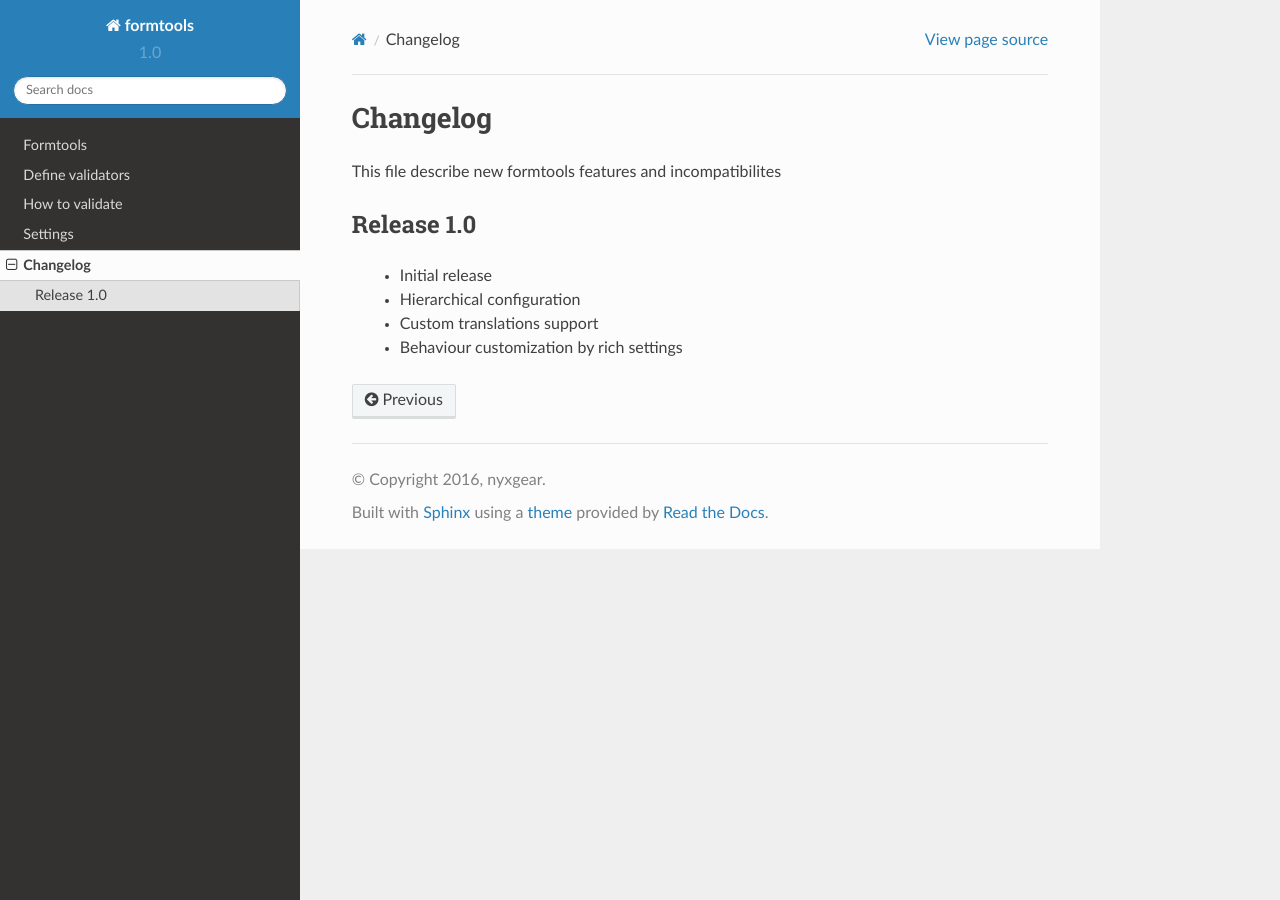
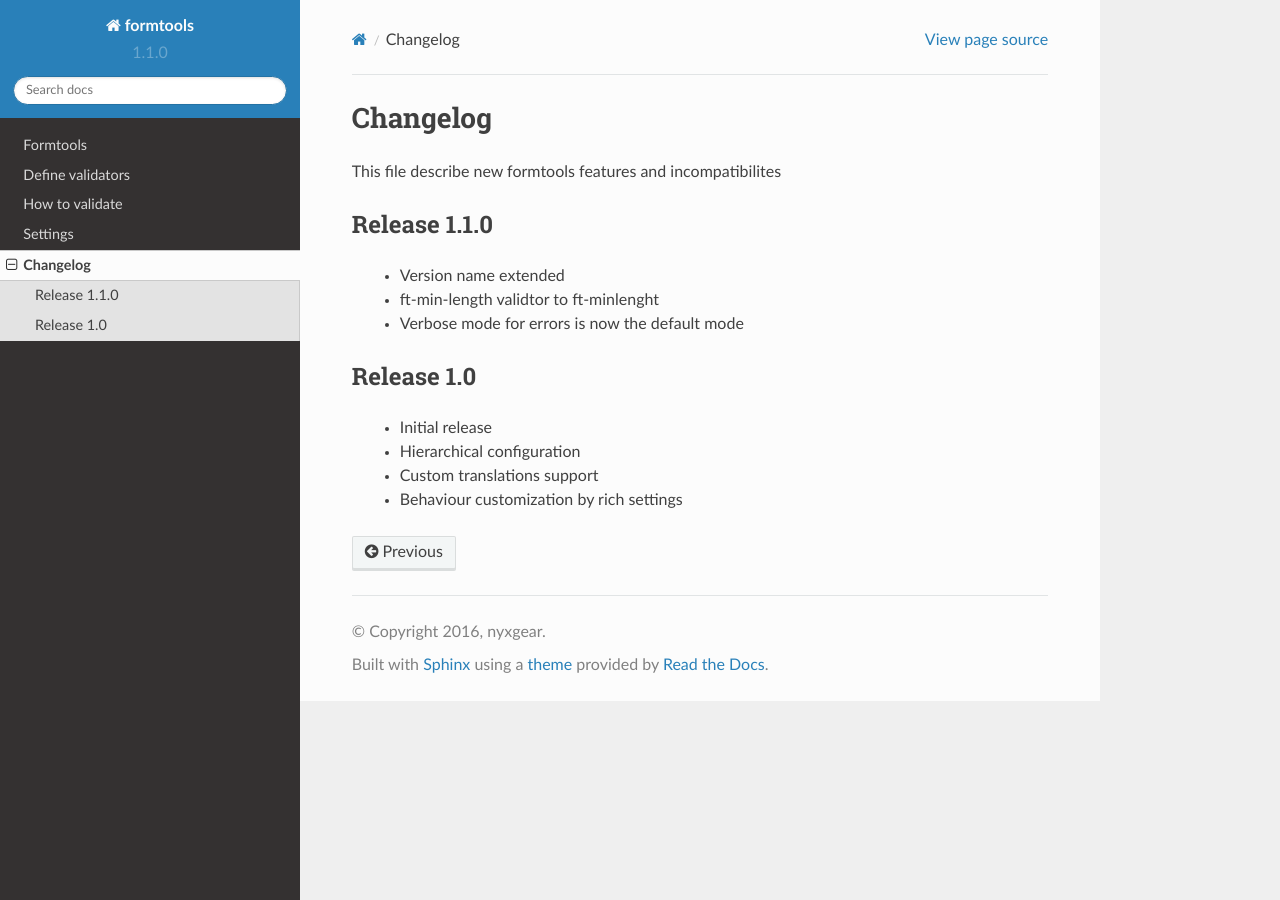
Before and after one commit to nyxgear/formtools, a Sphinx documentation site: the page built from docs/source/changelog.rst, in a window 1280 px wide. Built offline with Sphinx 7.4.7 and the Read the Docs theme 2.0.0, drawn with Linux system fonts in a browser that asks for light colours.

Commit message:
docs update for 1.1.o release

```diff
--- a/docs/source/changelog.rst
+++ b/docs/source/changelog.rst
@@ -3,6 +3,14 @@
 ##########
 
 This file describe new formtools features and incompatibilites
+
+Release 1.1.0
+=============
+
+	* Version name extended
+	* ft-min-length validtor to ft-minlenght
+	* Verbose mode for errors is now the default mode
+
 
 Release 1.0
 =============
--- a/docs/source/conf.py
+++ b/docs/source/conf.py
@@ -65,9 +65,9 @@ author = u'nyxgear'
 # built documents.
 #
 # The short X.Y version.
-version = u'1.0'
+version = u'1.1.0'
 # The full version, including alpha/beta/rc tags.
-release = u'1.0'
+release = u'1.1.0'
 
 # The language for content autogenerated by Sphinx. Refer to documentation
 # for a list of supported languages.
--- a/docs/source/index.rst
+++ b/docs/source/index.rst
@@ -22,7 +22,7 @@ How to include it
 
   .. code-block:: html
 
-      <script src="https://cdn.rawgit.com/nyxgear/formtools/master/dist/1.0/formtools.min.js"></script>
+      <script src="https://cdn.rawgit.com/nyxgear/formtools/master/dist/1.1.0/formtools.min.js"></script>
 
   or, if you want to get formtools part of your project, you can include its minified file directly.
 
```
Also changed, not shown: other parts of docs/source/index.rst (+1 -1 lines), docs/source/validators.rst (+4 -4 lines).
